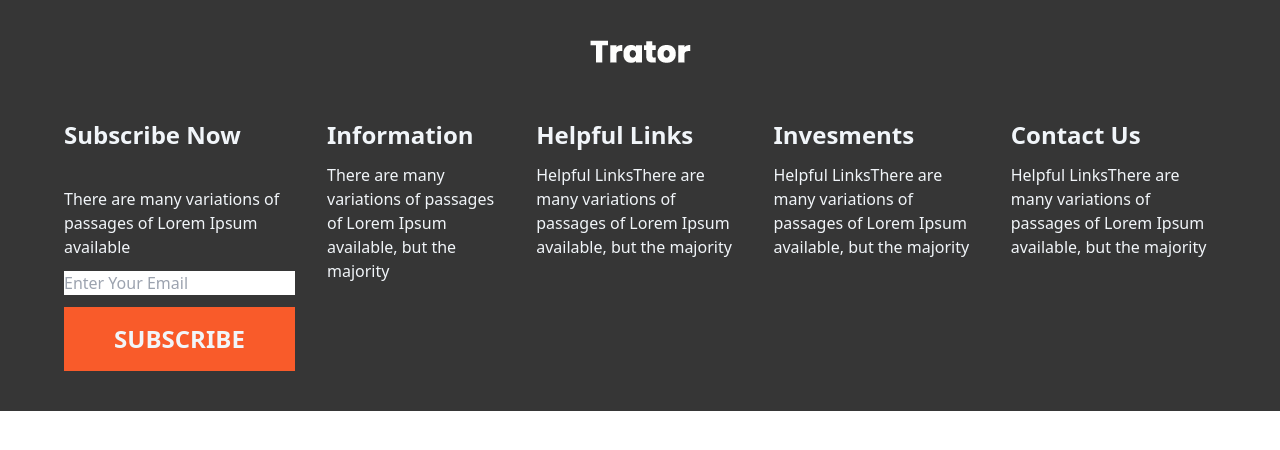
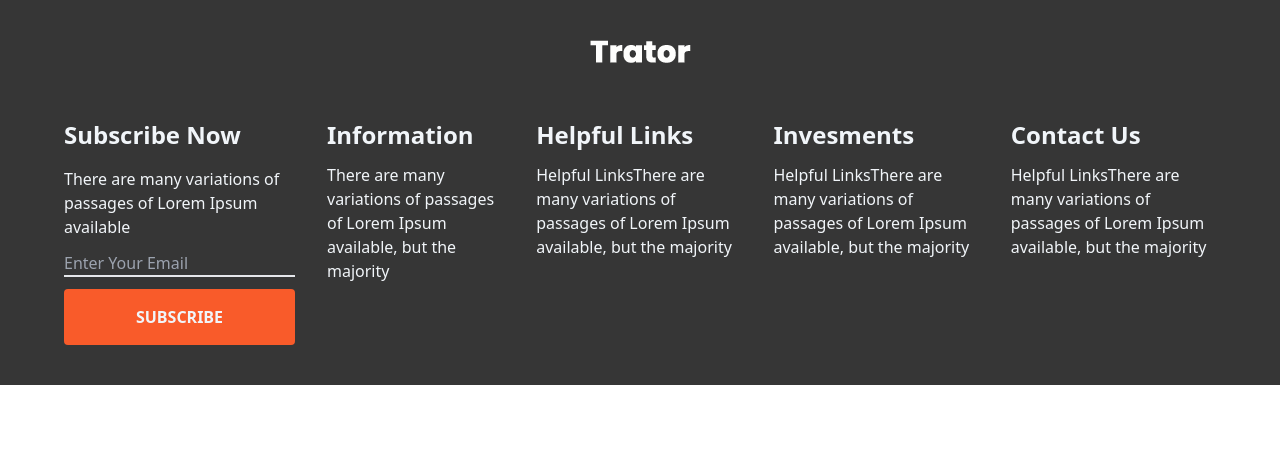
Before and after one commit to rizvan555/RENT-A-CAR, a Next.js app: page /footer in a window 1280 px wide. Shown: the top 450 px of the page. Built offline with nearby package versions, Linux system fonts and the light colour scheme.

Commit message:
created footer page

```diff
--- a/pages/footer.tsx
+++ b/pages/footer.tsx
@@ -11,10 +11,16 @@ function Footer() {
       </div>
       <div className="flex gap-8 px-6">
         <div className="flex flex-col gap-3">
-          <h3 className="text-2xl font-bold mb-6">Subscribe Now</h3>
+          <h3 className="text-2xl font-bold mb-1">Subscribe Now</h3>
           <p>There are many variations of passages of Lorem Ipsum available</p>
-          <input type="email" placeholder="Enter Your Email" />
-          <Button className="bg-primary border-0">SUBSCRIBE</Button>
+          <input
+            type="email"
+            placeholder="Enter Your Email"
+            className="bg-transparent border-b-2"
+          />
+          <Button className="bg-primary border-0 rounded py-2 px-2 text-base">
+            SUBSCRIBE
+          </Button>
         </div>
         <div className="flex flex-col gap-3 mb-6">
           <h3 className="text-2xl font-bold">Information</h3>
```
